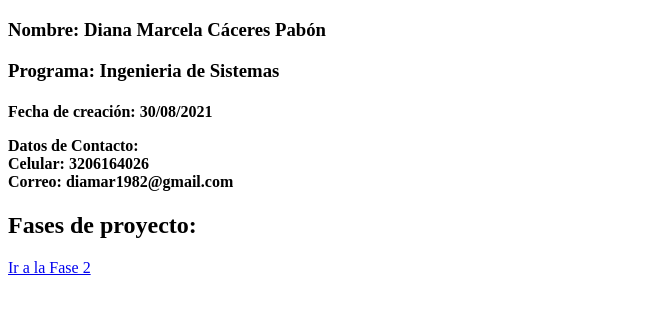
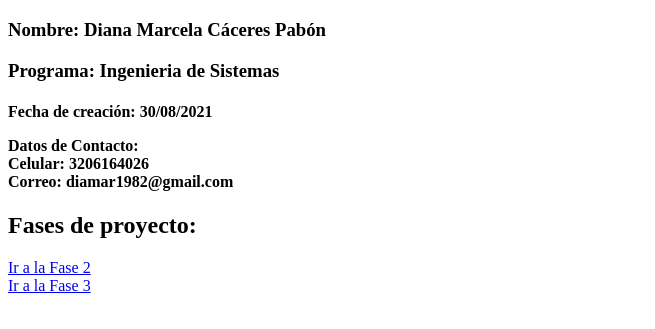
Before and after one commit to diamar2021/DSW-DianaCaceres, a plain HTML site: page index.html in a window 1280 px wide. Shown: the part 61-390 px from the top of the page, without its empty margins (0-655 px from the left). Drawn offline with Linux system fonts and the light colour scheme.

Commit message:
Enlace Fase 3
Creación enlace

```diff
--- a/index.html
+++ b/index.html
@@ -17,7 +17,8 @@
         Correo: diamar1982@gmail.com<br>
     </h4>
     <h2>Fases de proyecto:</h2>
-    <a href="fase2/design.html">Ir a la Fase 2</a>
+    <a href="fase2/design.html">Ir a la Fase 2</a><br>
+    <a href="fase3/index.html">Ir a la Fase 3</a>
 
 </body>
 </html>
```
